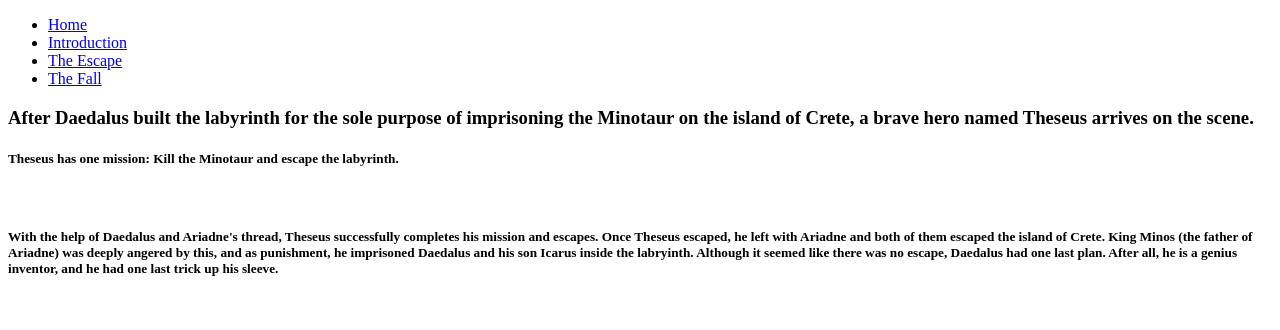
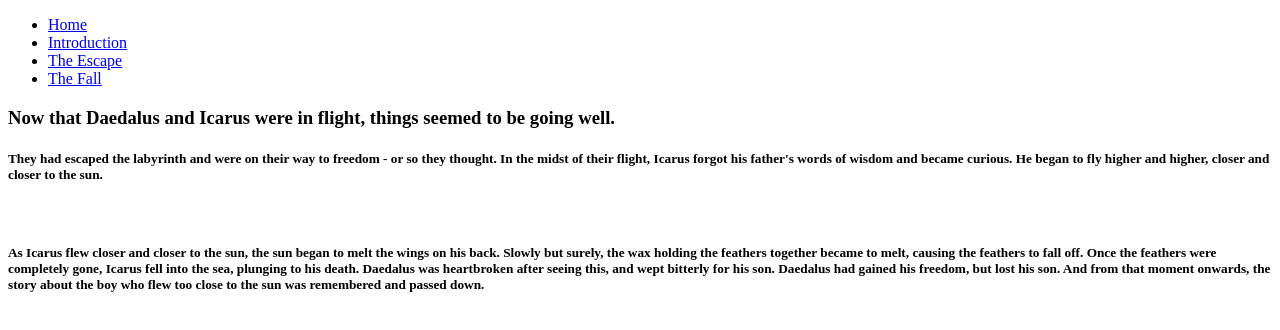
Before and after one commit to jdmar3-comp426/a01-officialmsu, a website: page thefall.html in a window 1280 px wide. Drawn offline with Linux system fonts and the light colour scheme.

Commit message:
Update thefall.html

```diff
--- a/thefall.html
+++ b/thefall.html
@@ -16,18 +16,16 @@
         </div>
         <div id="content">
             <h3>
-                After Daedalus built the labyrinth for the sole purpose of imprisoning the Minotaur on the island of Crete, a brave hero named Theseus arrives on the scene.
+                Now that Daedalus and Icarus were in flight, things seemed to be going well.
             </h3>
             <h5>
-                Theseus has one mission: Kill the Minotaur and escape the labyrinth.
+                They had escaped the labyrinth and were on their way to freedom - or so they thought. In the midst of their flight, Icarus forgot his father's words of wisdom and became curious. He began to fly higher and higher, closer and closer to the sun.
 
             </h5>
             <br/>
             <h5>
-                With the help of Daedalus and Ariadne's thread, Theseus successfully completes his mission and escapes.
-                Once Theseus escaped, he left with Ariadne and both of them escaped the island of Crete.
-                King Minos (the father of Ariadne) was deeply angered by this, and as punishment, he imprisoned Daedalus and his son Icarus inside the labryinth.
-                Although it seemed like there was no escape, Daedalus had one last plan. After all, he is a genius inventor, and he had one last trick up his sleeve.
+                As Icarus flew closer and closer to the sun, the sun began to melt the wings on his back. Slowly but surely, the wax holding the feathers together became to melt, causing the feathers to fall off. Once the feathers were completely gone, Icarus fell into the sea, plunging to his death.
+                Daedalus was heartbroken after seeing this, and wept bitterly for his son. Daedalus had gained his freedom, but lost his son. And from that moment onwards, the story about the boy who flew too close to the sun was remembered and passed down.
 
             </h5>
         </div>
```
